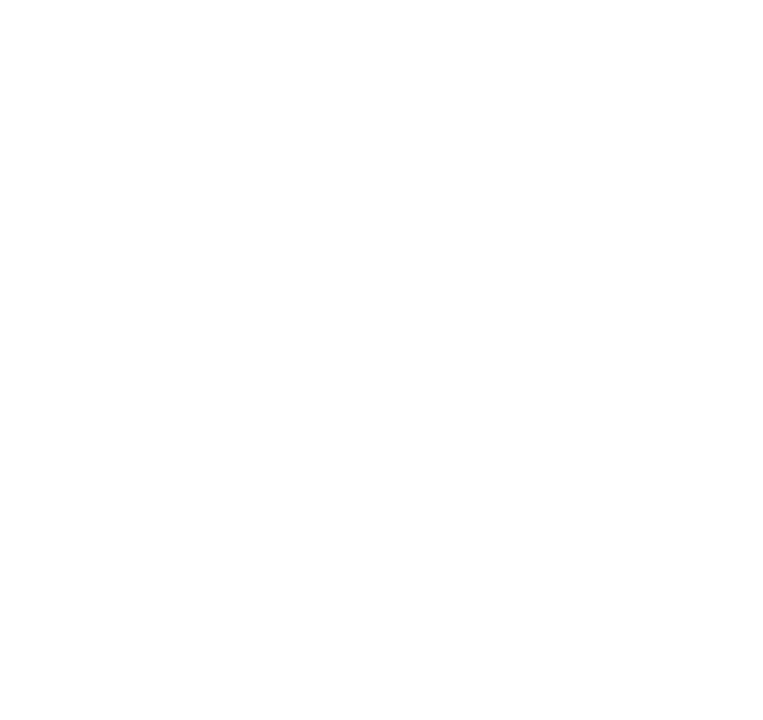
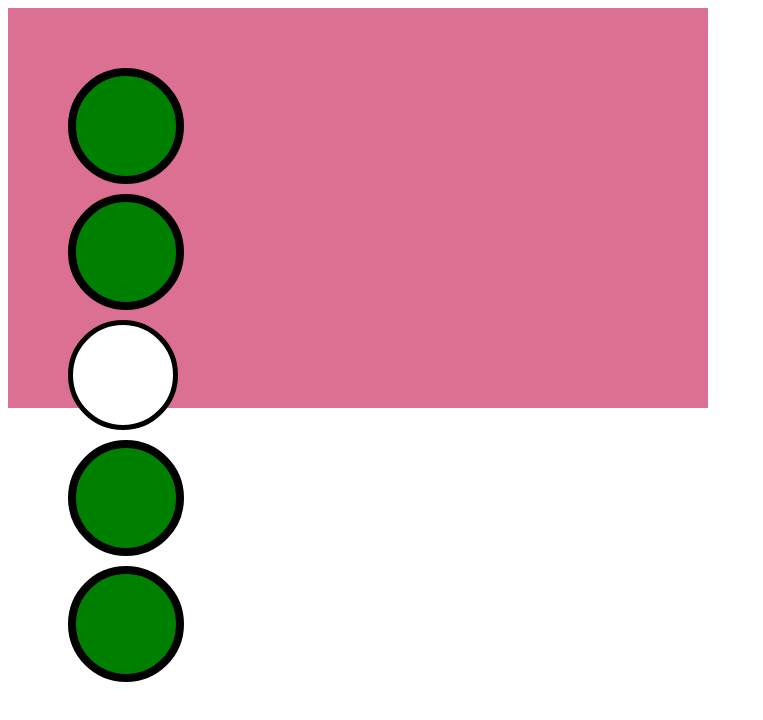
Before and after one commit to jaume-mor/CursFrontEnd, a plain HTML site: page PRACTIQUESCSS/PROPIETATS CSS/propietats.html in a window 1280 px wide. Shown: the whole page, without its empty margins (0-763 px from the left). Drawn offline with Linux system fonts and the light colour scheme.

Commit message:
pràctiques amb css extern

```diff
--- a/PRACTIQUESCSS/PROPIETATS CSS/CSS/propietats1.css
+++ b/PRACTIQUESCSS/PROPIETATS CSS/CSS/propietats1.css
@@ -1,8 +1,9 @@
 /*Selector de classe per a un div etiquetat sempàticament com a section*/
-.section {
+section {
     height: 300px;
     width: 600px;
     background-color: palevioletred;
+    padding: 50px;
 
 }
 /*Selector de classe per als cercles*/
--- a/PRACTIQUESCSS/PROPIETATS CSS/propietats.html
+++ b/PRACTIQUESCSS/PROPIETATS CSS/propietats.html
@@ -7,7 +7,7 @@
     <meta name="viewport" content="width=device-width, initial-scale=1.0">
     <title>Exercicis propietats css</title>
 
-    <link rel="stylesheet" type="propietats1.css" href="./CSS/propietats1.css">
+    <link rel="stylesheet" href="./CSS/propietats1.css">
    </head>
 
     <body>
@@ -31,6 +31,7 @@
 
     </div>
 
+
     </body>
 
 </html>
```
